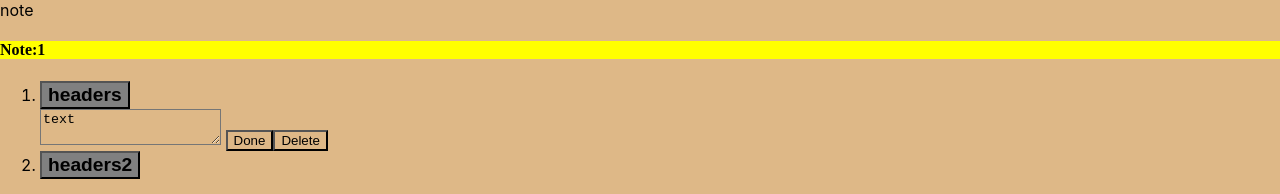
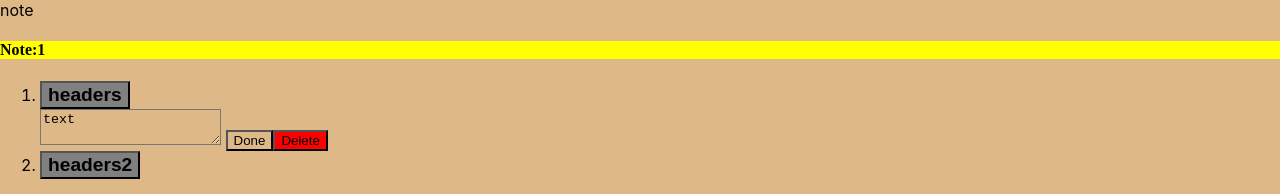
Before and after one commit to pjsherpa/note, a React (Create React App) app: page / in a window 1280 px wide. Both pictures are taken after a click on the button "headers". Shown: the top 194 px of the page. Built offline with nearby package versions, Linux system fonts and the light colour scheme.

Commit message:
updated color for delete button

```diff
--- a/src/component/NoteInput.js
+++ b/src/component/NoteInput.js
@@ -58,7 +58,10 @@ const NoteInput = () => {
           <div>
             <textarea defaultValue={item.text}></textarea>{" "}
             <button onClick={handleDoneButtonClick}>Done</button>
-            <button onClick={() => handleDeletebuttonClick(item.header)}>
+            <button
+              className="deleteButton"
+              onClick={() => handleDeletebuttonClick(item.header)}
+            >
               Delete
             </button>
           </div>
--- a/src/component/NoteInputStyle.css
+++ b/src/component/NoteInputStyle.css
@@ -15,3 +15,7 @@
   justify-content: end;
   background-color: yellow;
 }
+
+.deleteButton{
+  background-color: red;
+}
```
